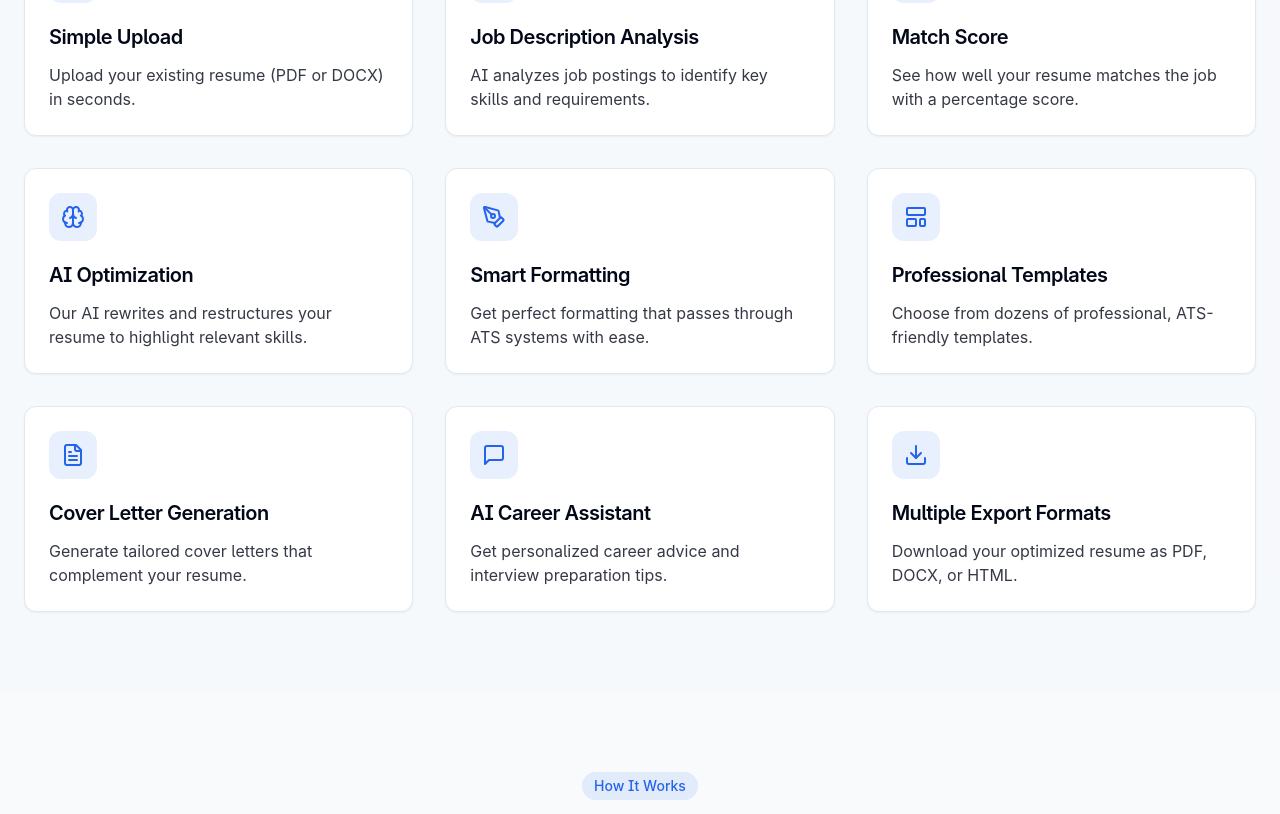
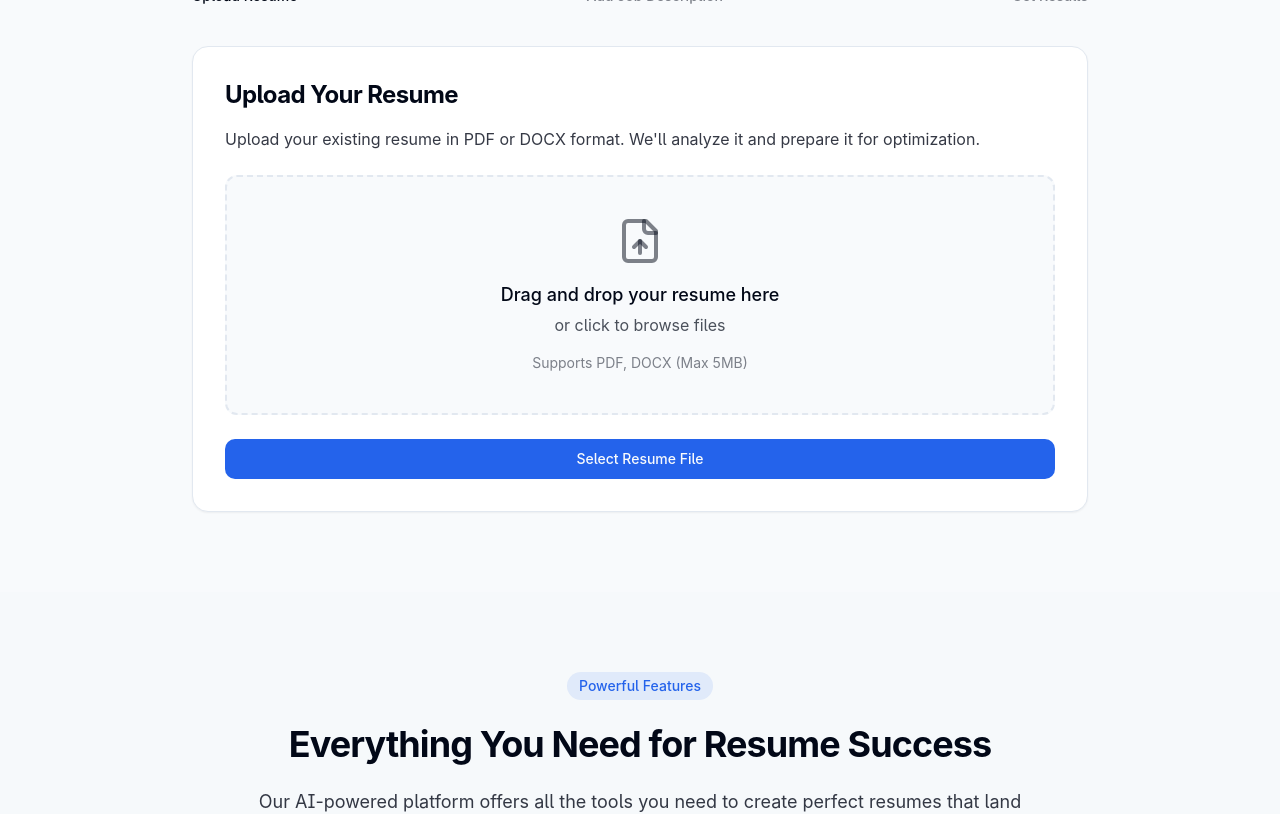
Before and after one commit to etay-atar/personalized-resume-wizard, a React (Vite) app: page / in a window 1280 px wide. Shown: the part 1200-2014 px from the top of the page. Built offline with nearby package versions, Linux system fonts and the light colour scheme.

Commit message:
Reorder page sections
Moves the "How It Works" section above the hero section on the index page.

```diff
--- a/src/pages/Index.tsx
+++ b/src/pages/Index.tsx
@@ -14,8 +14,8 @@ const Index = () => {
       <NavBar />
       <main>
         <Hero />
+        <ResumeUpload />
         <Features />
-        <ResumeUpload />
         <TemplateShowcase />
         <PricingSection />
       </main>
```
